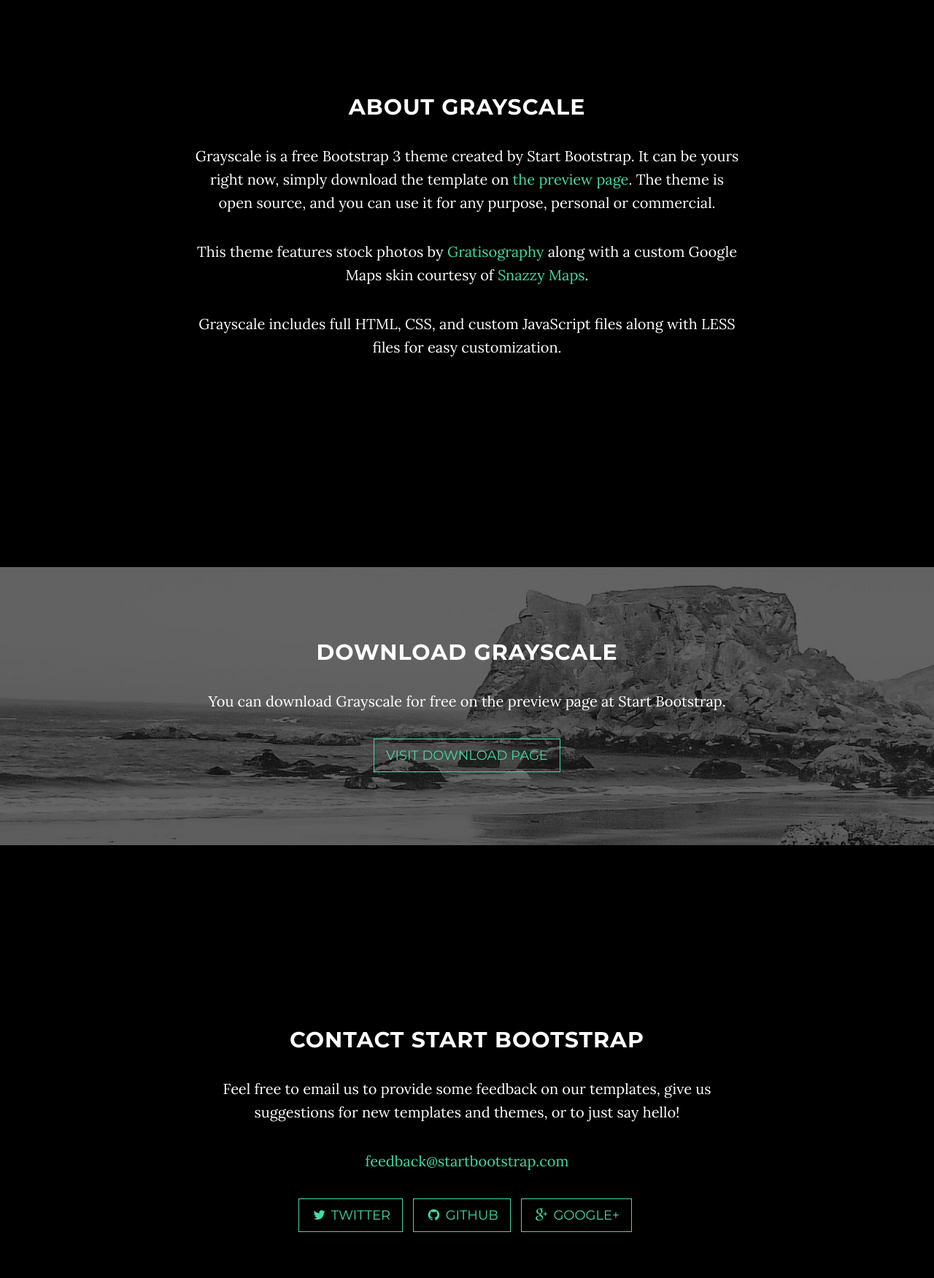
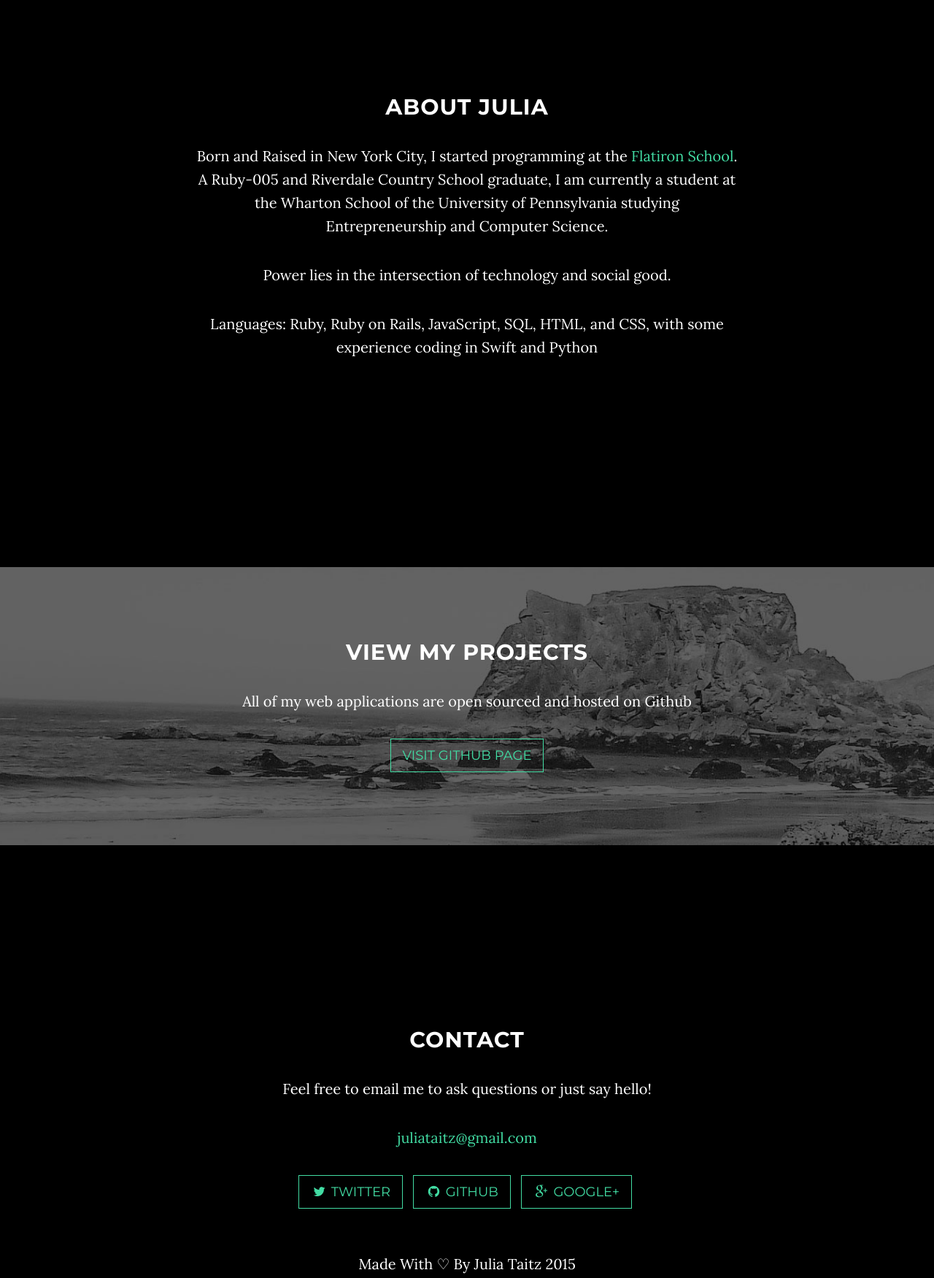
Before and after one commit to juliataitz/website, a plain HTML site: page index.html in a window 1280 px wide. Shown: the part 920-2671 px from the top of the page at 73% size. Drawn offline with Linux system fonts and the light colour scheme; some packages are replaced by stand-ins of ours; files whose address does not match are found by name.

Commit message:
Personalized

```diff
--- a/index.html
+++ b/index.html
@@ -94,10 +94,10 @@
     <section id="about" class="container content-section text-center">
         <div class="row">
             <div class="col-lg-8 col-lg-offset-2">
-                <h2>About Grayscale</h2>
-                <p>Grayscale is a free Bootstrap 3 theme created by Start Bootstrap. It can be yours right now, simply download the template on <a href="http://startbootstrap.com/template-overviews/grayscale/">the preview page</a>. The theme is open source, and you can use it for any purpose, personal or commercial.</p>
-                <p>This theme features stock photos by <a href="http://gratisography.com/">Gratisography</a> along with a custom Google Maps skin courtesy of <a href="http://snazzymaps.com/">Snazzy Maps</a>.</p>
-                <p>Grayscale includes full HTML, CSS, and custom JavaScript files along with LESS files for easy customization.</p>
+                <h2>About Julia</h2>
+                <p> Born and Raised in New York City, I started programming at the <a href="flatironschool.com">Flatiron School</a>. A Ruby-005 and Riverdale Country School graduate, I am currently a student at the Wharton School of the University of Pennsylvania studying Entrepreneurship and Computer Science.</p>
+                <p>Power lies in the intersection of technology and social good.</p>
+                <p>Languages: Ruby, Ruby on Rails, JavaScript, SQL, HTML, and CSS, with some experience coding in Swift and Python</p>
             </div>
         </div>
     </section>
@@ -107,9 +107,9 @@
         <div class="download-section">
             <div class="container">
                 <div class="col-lg-8 col-lg-offset-2">
-                    <h2>Download Grayscale</h2>
-                    <p>You can download Grayscale for free on the preview page at Start Bootstrap.</p>
-                    <a href="http://startbootstrap.com/template-overviews/grayscale/" class="btn btn-default btn-lg">Visit Download Page</a>
+                    <h2>View My Projects</h2>
+                    <p>All of my web applications are open sourced and hosted on Github</p>
+                    <a href="https://github.com/juliataitz" class="btn btn-default btn-lg">Visit Github Page</a>
                 </div>
             </div>
         </div>
@@ -119,19 +119,19 @@
     <section id="contact" class="container content-section text-center">
         <div class="row">
             <div class="col-lg-8 col-lg-offset-2">
-                <h2>Contact Start Bootstrap</h2>
-                <p>Feel free to email us to provide some feedback on our templates, give us suggestions for new templates and themes, or to just say hello!</p>
-                <p><a href="mailto:feedback@startbootstrap.com">feedback@startbootstrap.com</a>
+                <h2>Contact</h2>
+                <p>Feel free to email me to ask questions or just say hello!</p>
+                <p><a href="mailto:feedback@startbootstrap.com">juliataitz@gmail.com</a>
                 </p>
                 <ul class="list-inline banner-social-buttons">
                     <li>
-                        <a href="https://twitter.com/SBootstrap" class="btn btn-default btn-lg"><i class="fa fa-twitter fa-fw"></i> <span class="network-name">Twitter</span></a>
+                        <a href="https://twitter.com/julia_taitz" class="btn btn-default btn-lg"><i class="fa fa-twitter fa-fw"></i> <span class="network-name">Twitter</span></a>
                     </li>
                     <li>
-                        <a href="https://github.com/IronSummitMedia/startbootstrap" class="btn btn-default btn-lg"><i class="fa fa-github fa-fw"></i> <span class="network-name">Github</span></a>
+                        <a href="https://github.com/juliataitz" class="btn btn-default btn-lg"><i class="fa fa-github fa-fw"></i> <span class="network-name">Github</span></a>
                     </li>
                     <li>
-                        <a href="https://plus.google.com/+Startbootstrap/posts" class="btn btn-default btn-lg"><i class="fa fa-google-plus fa-fw"></i> <span class="network-name">Google+</span></a>
+                        <a href="https://plus.google.com/109011257081877575489/posts" class="btn btn-default btn-lg"><i class="fa fa-google-plus fa-fw"></i> <span class="network-name">Google+</span></a>
                     </li>
                 </ul>
             </div>
@@ -139,12 +139,12 @@
     </section>
 
     <!-- Map Section -->
-    <div id="map"></div>
+  <!--   <div id="map"></div> -->
 
     <!-- Footer -->
     <footer>
         <div class="container text-center">
-            <p>Copyright &copy; Your Website 2014</p>
+            <p>Made With &#9825; By Julia Taitz 2015</p>
         </div>
     </footer>
 
```
